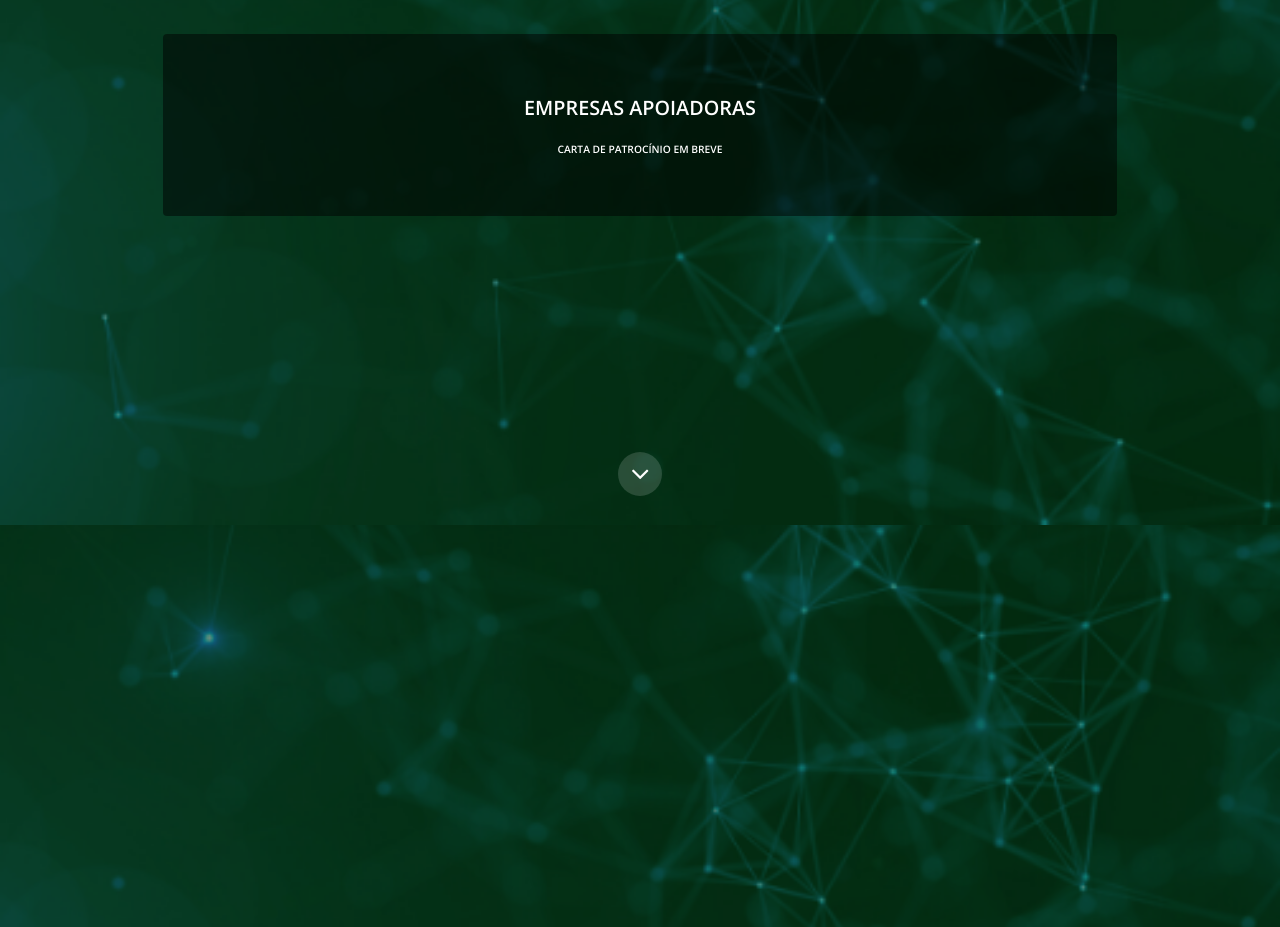
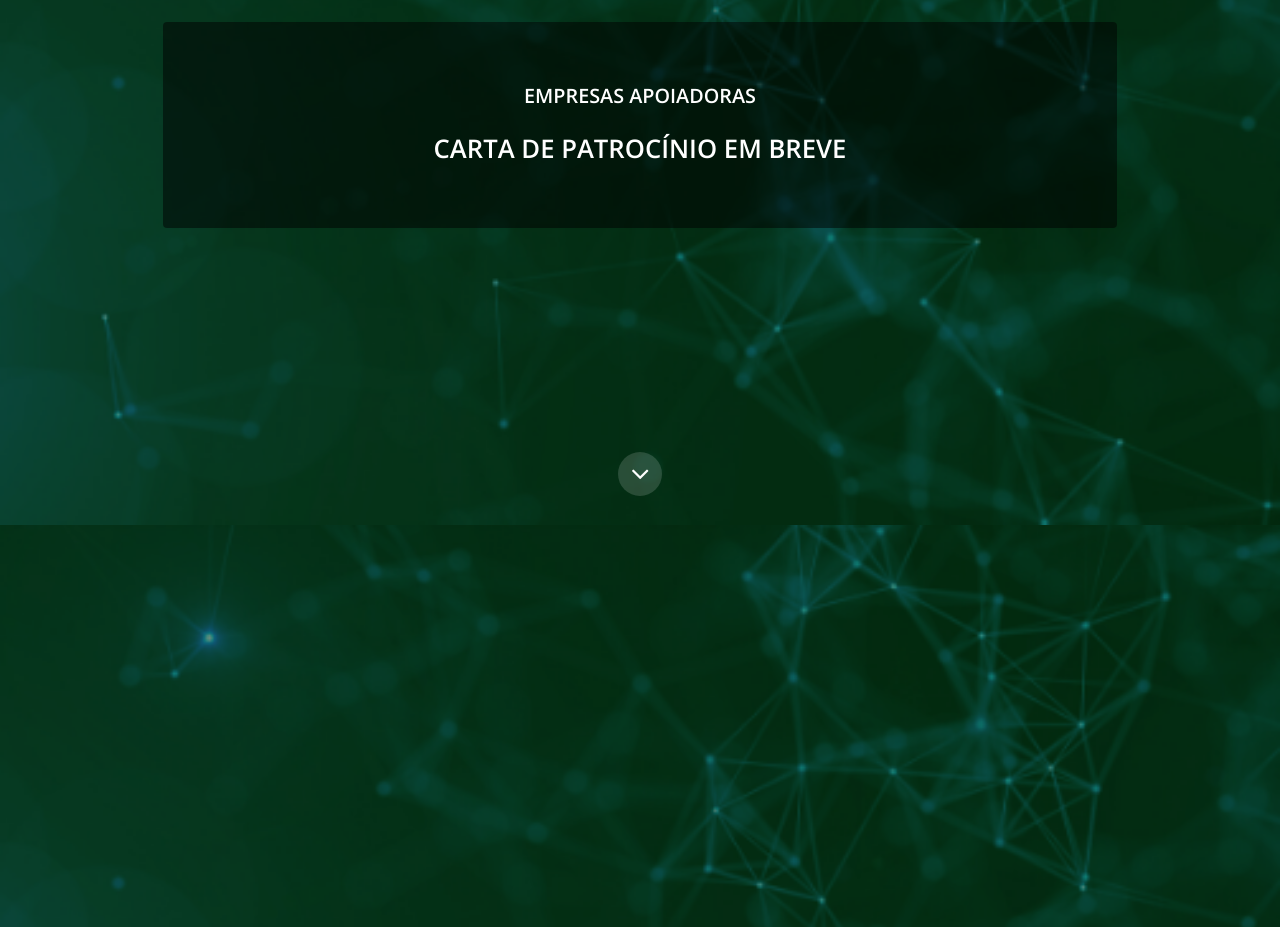
Before and after one commit to dsladiesbh/widsbh, a plain HTML site: page index.html in a window 1280 px wide. Shown: the part 3475-4402 px from the top of the page. Drawn offline with nearby package versions, Linux system fonts and the light colour scheme.

Commit message:
Update index.html

```diff
--- a/index.html
+++ b/index.html
@@ -185,7 +185,7 @@
 						<h3>Empresas apoiadoras</h3>
 					</header>
 					<div class="content">
-						<h6>Carta de patrocínio em breve</h6>
+						<h2>Carta de patrocínio em breve</h2>
 						<!--span>
 							<img src="images/patrocinio.png" width=90%>
 						</span-->
```
